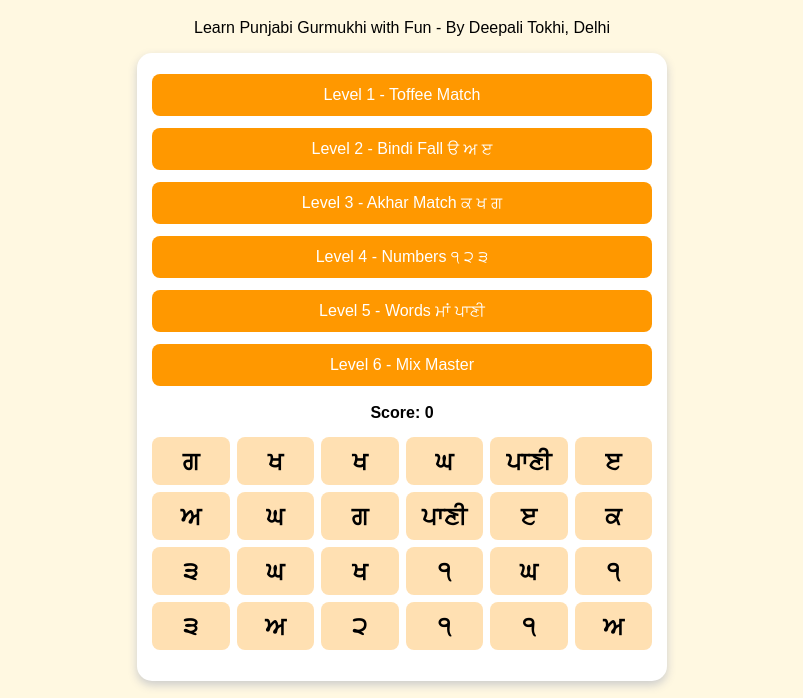
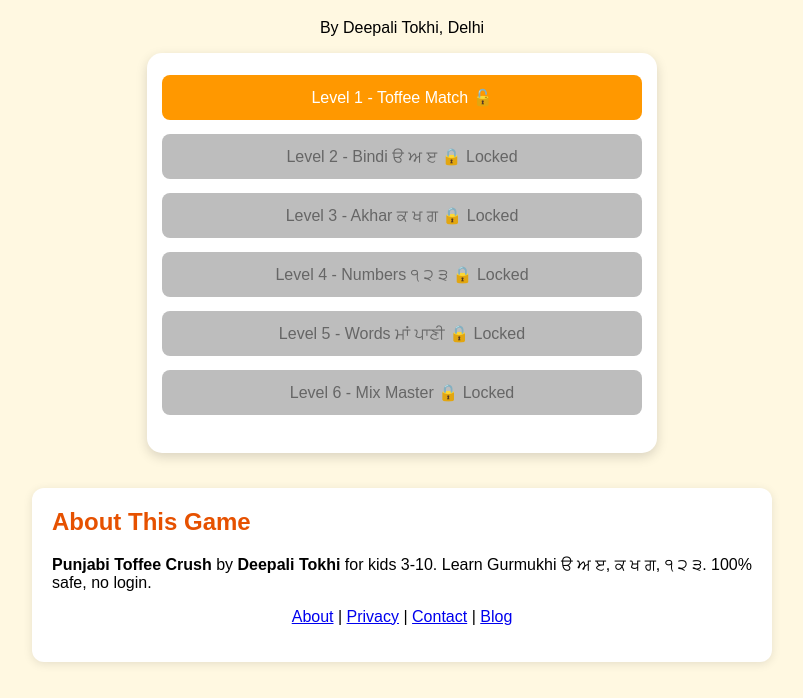
Before and after one commit to deepalitokhi-glitch/deepalitokhi-glitch.github.io, a plain HTML site: page index.html in a window 1280 px wide. Shown: the part 72-770 px from the top of the page, without its empty margins (238-1041 px from the left). Drawn offline with Linux system fonts and the light colour scheme.

Commit message:
Update index.html

```diff
--- a/index.html
+++ b/index.html
@@ -1,5 +1,5 @@
 <!DOCTYPE html>
-<html>
+<html lang="en">
 <head>
 <meta charset="UTF-8">
 <meta name="viewport" content="width=device-width, initial-scale=1.0">
@@ -9,56 +9,98 @@
 <style>
 body{font-family:Arial;text-align:center;background:#fff8e1;margin:0;padding:10px}
 h1{color:#e65100}
-.box{max-width:500px;margin:auto;background:white;padding:15px;border-radius:15px;box-shadow:0 4px 10px #ccc}
-.btn{width:100%;padding:12px;margin:6px 0;background:#ff9800;color:white;border:0;border-radius:8px;font-size:16px}
-.grid{display:grid;grid-template-columns:repeat(6,1fr);gap:7px;margin-top:15px}
-.cell{height:48px;background:#ffe0b2;border-radius:8px;display:flex;align-items:center;justify-content:center;font-size:24px;font-weight:bold}
-a{color:#e65100;text-decoration:none}
+.gameBox{max-width:480px;margin:15px auto;background:#fff;padding:15px;border-radius:15px;box-shadow:0 4px 12px rgba(0,0,0,.15)}
+.levelBtn{width:100%;padding:13px;margin:7px 0;border:none;border-radius:8px;font-size:16px;cursor:pointer}
+.unlocked{background:#ff9800;color:#fff}
+.locked{background:#bdbdbd;color:#666;cursor:not-allowed}
+#score{display:none;margin-top:12px;font-weight:bold;font-size:18px}
+.grid{display:none;grid-template-columns:repeat(6,1fr);gap:8px;margin-top:12px}
+.cell{height:50px;background:#ffe0b2;border-radius:8px;display:flex;align-items:center;justify-content:center;font-size:22px;font-weight:bold;cursor:pointer}
+.aboutBox{max-width:700px;margin:35px auto;text-align:left;background:#fff;padding:20px;border-radius:12px;box-shadow:0 2px 10px rgba(0,0,0,.1)}
+.aboutBox h2{color:#e65100;margin-top:0}
 </style>
 </head>
 <body>
 <h1>🍬 Punjabi Toffee Crush 🍬</h1>
-<p>Learn Punjabi Gurmukhi with Fun - By Deepali Tokhi, Delhi</p>
+<p>By Deepali Tokhi, Delhi</p>
 
-<div class="box">
-<button class="btn" onclick="startLevel(1)">Level 1 - Toffee Match</button>
-<button class="btn" onclick="startLevel(2)">Level 2 - Bindi Fall ੳ ਅ ੲ</button>
-<button class="btn" onclick="startLevel(3)">Level 3 - Akhar Match ਕ ਖ ਗ</button>
-<button class="btn" onclick="startLevel(4)">Level 4 - Numbers ੧ ੨ ੩</button>
-<button class="btn" onclick="startLevel(5)">Level 5 - Words ਮਾਂ ਪਾਣੀ</button>
-<button class="btn" onclick="startLevel(6)">Level 6 - Mix Master</button>
+<div class="gameBox">
+<button id="btn1" class="levelBtn unlocked" onclick="startGame(1)">Level 1 - Toffee Match 🔓</button>
+<button id="btn2" class="levelBtn locked" onclick="tryLevel(2)">Level 2 - Bindi ੳ ਅ ੲ 🔒 Locked</button>
+<button id="btn3" class="levelBtn locked" onclick="tryLevel(3)">Level 3 - Akhar ਕ ਖ ਗ 🔒 Locked</button>
+<button id="btn4" class="levelBtn locked" onclick="tryLevel(4)">Level 4 - Numbers ੧ ੨ ੩ 🔒 Locked</button>
+<button id="btn5" class="levelBtn locked" onclick="tryLevel(5)">Level 5 - Words ਮਾਂ ਪਾਣੀ 🔒 Locked</button>
+<button id="btn6" class="levelBtn locked" onclick="tryLevel(6)">Level 6 - Mix Master 🔒 Locked</button>
 
-<div id="score" style="margin-top:12px;font-weight:bold">Score: 0</div>
+<div id="score">Score: 0</div>
 <div id="grid" class="grid"></div>
 <p id="msg" style="color:green;font-weight:bold"></p>
+<p id="unlockMsg" style="color:#e65100;font-weight:bold"></p>
 </div>
 
-<div style="max-width:700px;margin:20px auto;text-align:left;background:white;padding:15px;border-radius:10px">
+<div class="aboutBox">
 <h2>About This Game</h2>
-<p>Punjabi Toffee Crush is a free educational game made by Deepali Tokhi from Delhi for kids age 3-10. Learn Gurmukhi ੳ ਅ ੲ, Akhar ਕ ਖ ਗ, Numbers ੧ ੨ ੩. No login, no data, 100% safe.</p>
-<p><a href="about.html">About Us</a> | <a href="privacy.html">Privacy Policy</a> | <a href="contact.html">Contact Us</a> | <a href="blog.html">Blog - Learning Tips</a></p>
+<p><b>Punjabi Toffee Crush</b> by <b>Deepali Tokhi</b> for kids 3-10. Learn Gurmukhi ੳ ਅ ੲ, ਕ ਖ ਗ, ੧ ੨ ੩. 100% safe, no login.</p>
+<p style="text-align:center"><a href="about.html">About</a> | <a href="privacy.html">Privacy</a> | <a href="contact.html">Contact</a> | <a href="blog.html">Blog</a></p>
 </div>
 
-<p style="font-size:12px;color:#666">Made with ❤️ by Deepali Tokhi<br>Contact: deepali.tokhi.game@gmail.com<br>© 2026 Punjabi Toffee Crush</p>
+<script>
+let score = 0;
+let currentLevel = 1;
+let maxUnlocked = localStorage.getItem("punjabiLevel") ? parseInt(localStorage.getItem("punjabiLevel")) : 1;
+let letters = ["ੳ","ਅ","ੲ","ਕ","ਖ","ਗ","੧","੨","੩","ਮਾਂ"];
 
-<script>
-let score=0;
-let letters=["ੳ","ਅ","ੲ","ਕ","ਖ","ਗ","ਘ","੧","੨","੩","ਮਾਂ","ਪਾਣੀ"];
-function startLevel(l){
- document.getElementById("msg").innerText="Level "+l+" Started - ਸ਼ਾਬਾਸ਼!";
- score=0; updateScore(); makeGrid();
+function updateLocks(){
+  for(let i=1;i<=6;i++){
+    let b = document.getElementById("btn"+i);
+    if(i <= maxUnlocked){
+      b.className = "levelBtn unlocked";
+      b.innerText = b.innerText.replace(" 🔒 Locked","").replace(" 🔓","") + " 🔓";
+    } else {
+      b.className = "levelBtn locked";
+      if(!b.innerText.includes("Locked")) b.innerText += " 🔒 Locked";
+    }
+  }
 }
-function makeGrid(){
- let g=document.getElementById("grid"); g.innerHTML="";
- for(let i=0;i<24;i++){
-  let d=document.createElement("div"); d.className="cell";
-  d.innerText=letters[Math.floor(Math.random()*letters.length)];
-  d.onclick=function(){this.style.background="#a5d6a7";score+=10;updateScore();};
-  g.appendChild(d);
- }
+
+function tryLevel(l){
+  if(l > maxUnlocked){
+    document.getElementById("msg").innerText = "🔒 Pehle Level " + (l-1) + " complete karo! 50 score chahiye!";
+    return;
+  }
+  startGame(l);
 }
-function updateScore(){document.getElementById("score").innerText="Score: "+score;}
-makeGrid();
+
+function startGame(level){
+  currentLevel = level;
+  let grid = document.getElementById("grid");
+  let scoreDiv = document.getElementById("score");
+  grid.style.display = "grid";
+  scoreDiv.style.display = "block";
+  document.getElementById("msg").innerText = "Level " + level + " Started - ਸ਼ਾਬਾਸ਼!";
+  score = 0;
+  scoreDiv.innerText = "Score: 0";
+  grid.innerHTML = "";
+  for(let i=0;i<24;i++){
+    let cell = document.createElement("div");
+    cell.className = "cell";
+    cell.innerText = letters[Math.floor(Math.random()*letters.length)];
+    cell.onclick = function(){
+      this.style.background = "#a5d6a7";
+      score += 10;
+      document.getElementById("score").innerText = "Score: " + score;
+      if(score >= 50 && currentLevel == maxUnlocked && maxUnlocked < 6){
+        maxUnlocked++;
+        localStorage.setItem("punjabiLevel", maxUnlocked);
+        document.getElementById("unlockMsg").innerText = "🎉 Wow! Level " + maxUnlocked + " Unlock Ho Gaya!";
+        updateLocks();
+      }
+    };
+    grid.appendChild(cell);
+  }
+}
+
+updateLocks();
 </script>
 </body>
 </html>
```
